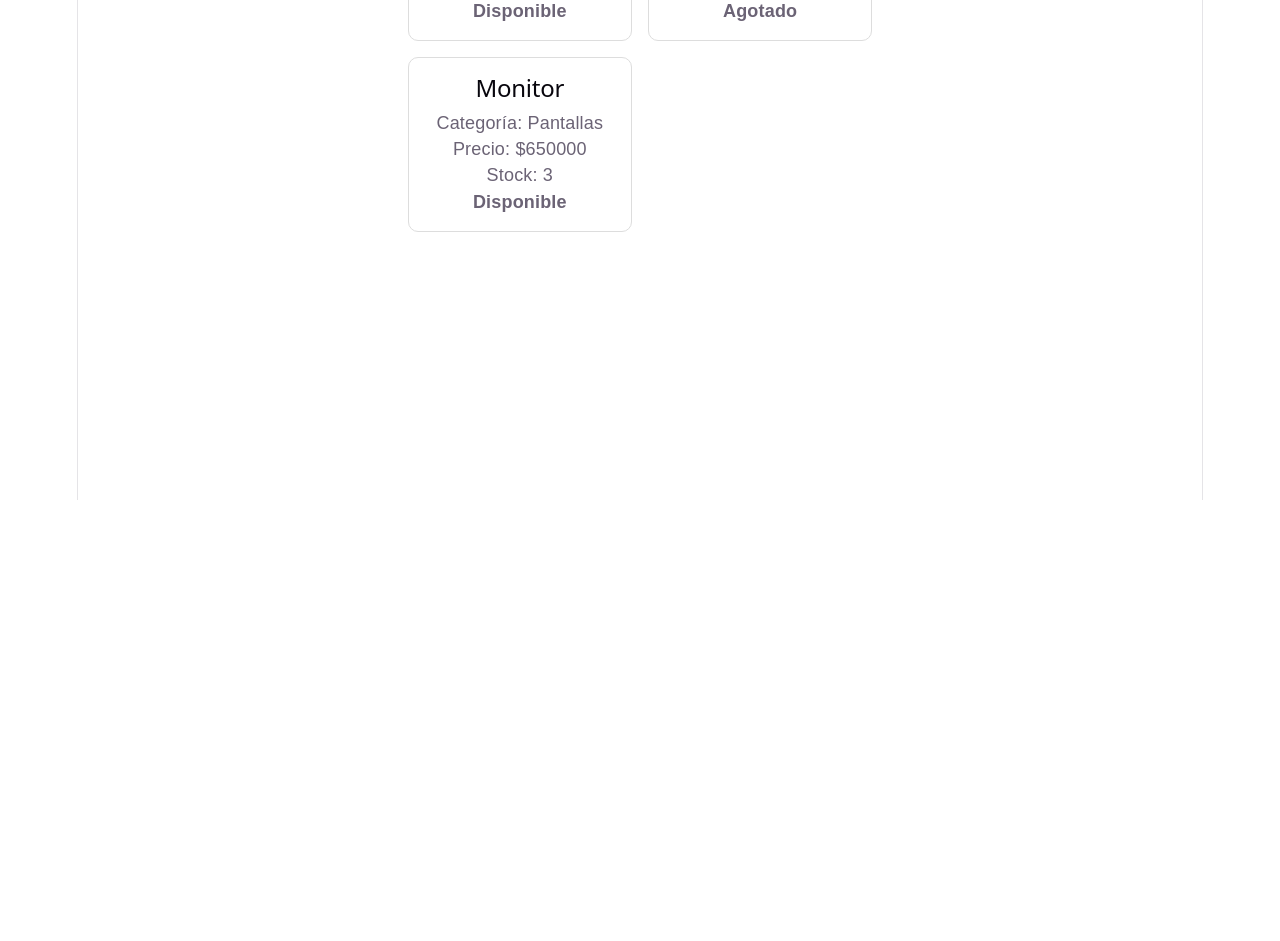
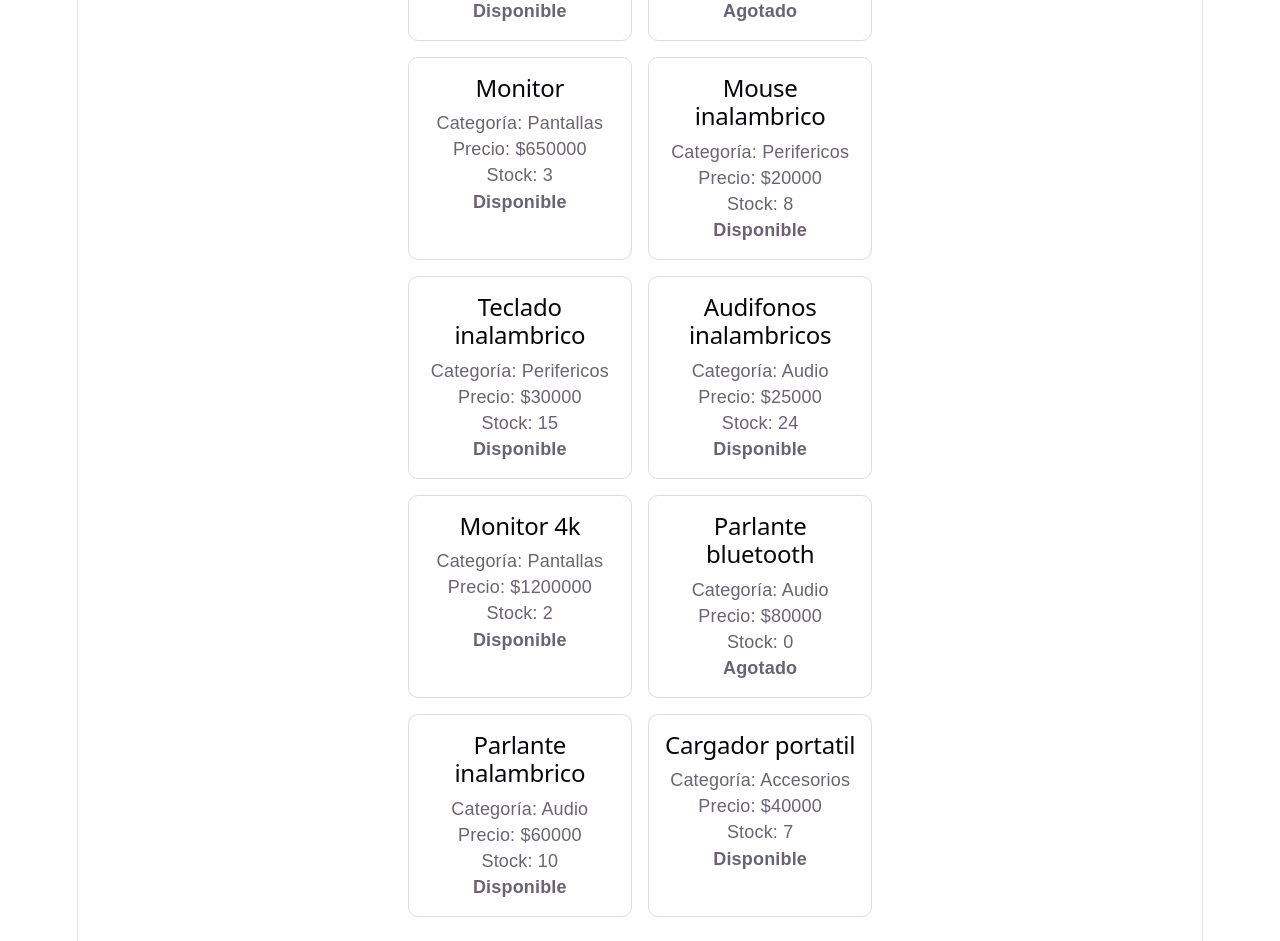
Before and after one commit to andrescanadulce1808-cmd/react-js-ficha-3409609-andres, a React (Vite) app: page / in a window 1280 px wide. Shown: the part 300-1241 px from the top of the page. Before the commit the page ends 800 px from the top, so only its background shows below. Built offline with nearby package versions, Linux system fonts and the light colour scheme.

Commit message:
feat: ampliar catálogo a 10 productos y mejorar estilos

```diff
--- a/src/data/productos.js
+++ b/src/data/productos.js
@@ -1,6 +1,12 @@
 export const productos = [
   { id: 1, nombre: 'Mouse', precio: 50000, categoria: 'Perifericos', stock: 5 },
   { id: 2, nombre: 'Teclado', precio: 90000, categoria: 'Perifericos', stock: 0 },
-  { id: 3, nombre: 'Monitor', precio: 650000, categoria: 'Pantallas', stock: 3 }
-  // Aquí van tus demás productos (mínimo 10 en total)
+  { id: 3, nombre: 'Monitor', precio: 650000, categoria: 'Pantallas', stock: 3 },
+  { id: 4, nombre: 'Mouse inalambrico', precio: 20000, categoria: 'Perifericos', stock: 8 },
+  { id: 5, nombre: 'Teclado inalambrico', precio: 30000, categoria: 'Perifericos', stock: 15 },
+  { id: 6, nombre: 'Audifonos inalambricos', precio: 25000, categoria: 'Audio', stock: 24 },
+  { id: 7, nombre: 'Monitor 4k', precio: 1200000, categoria: 'Pantallas', stock: 2 },
+  { id: 8, nombre: 'Parlante bluetooth', precio: 80000, categoria: 'Audio', stock: 0 },
+  { id: 9, nombre: 'Parlante inalambrico', precio: 60000, categoria: 'Audio', stock: 10 },
+  { id: 10, nombre: 'Cargador portatil', precio: 40000, categoria: 'Accesorios', stock: 7 }
 ];
```
